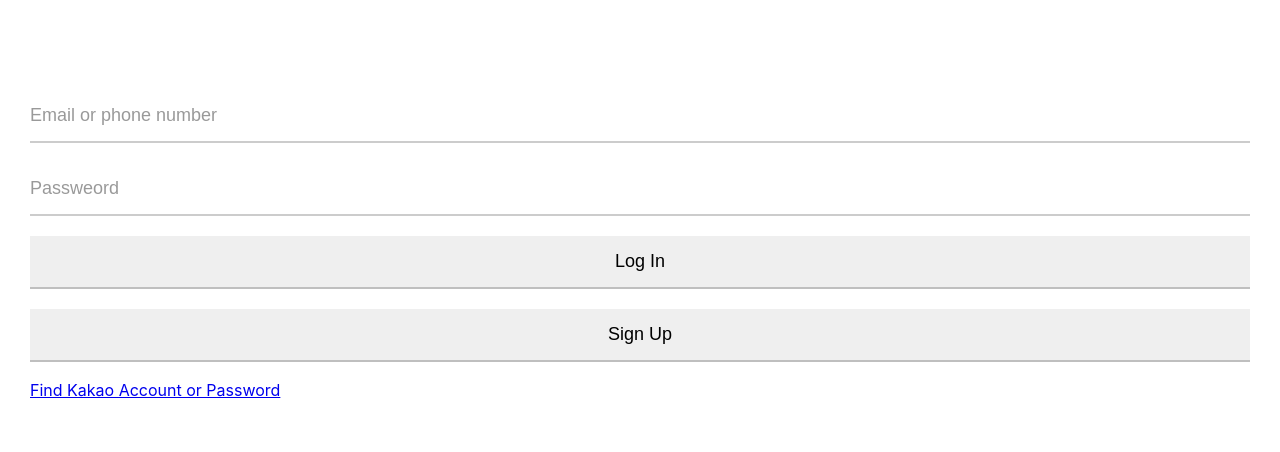
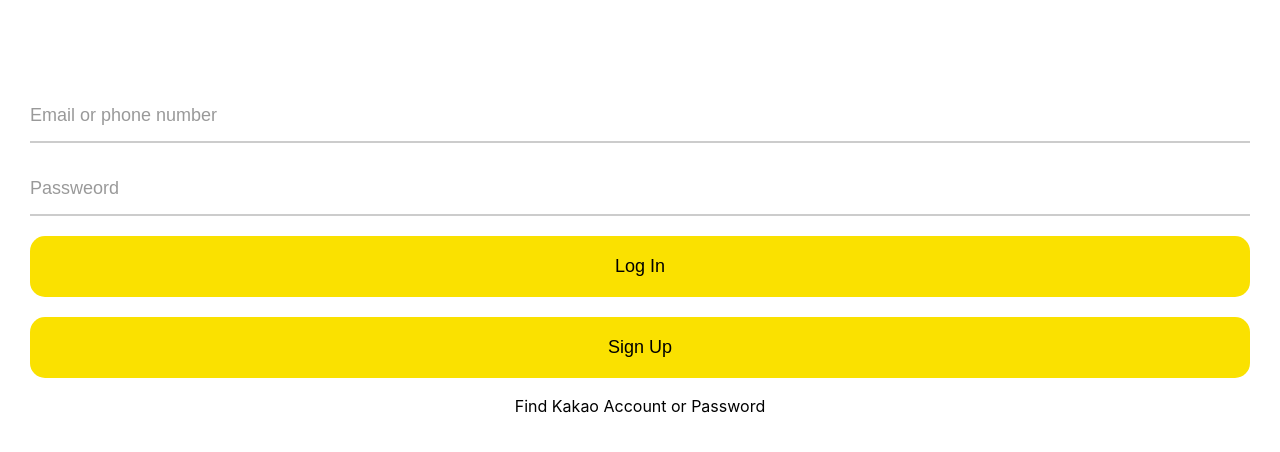
Before and after one commit to danielpark1346/kokoa-clone-2020, a plain HTML site: page index.html in a window 1280 px wide. Shown: the part 216-668 px from the top of the page. Drawn offline with Linux system fonts and the light colour scheme.

Commit message:
Update styles.css

```diff
--- a/css/styles.css
+++ b/css/styles.css
@@ -38,16 +38,13 @@ body {
   border: none;
   padding: 15px 0px;
   font-size: 18px;
-  border-bottom: 2px solid rgba(0, 0, 0, 0.2);
   margin-bottom: 20px;
-  transition: border-color 0.3s ease-in-out;
 }
 
 #login-form input:not([type="submit"]) {
   border-bottom: 2px solid rgba(0, 0, 0, 0.2);
   transition: border-color 0.3s ease-in-out;
 }
-
 #login-form input::placeholder {
   color: rgba(0, 0, 0, 0.4);
 }
@@ -55,3 +52,16 @@ body {
 #login-form input:focus {
   border-color: var(--yellow);
 }
+
+#login-form input[type="submit"] {
+  background-color: var(--yellow);
+  cursor: pointer;
+  padding: 20px 0px;
+  border-radius: 15px;
+}
+#login-form a {
+  text-align: center;
+  text-decoration: none;
+  color: inherit;
+  font-size: 16px;
+}
```
